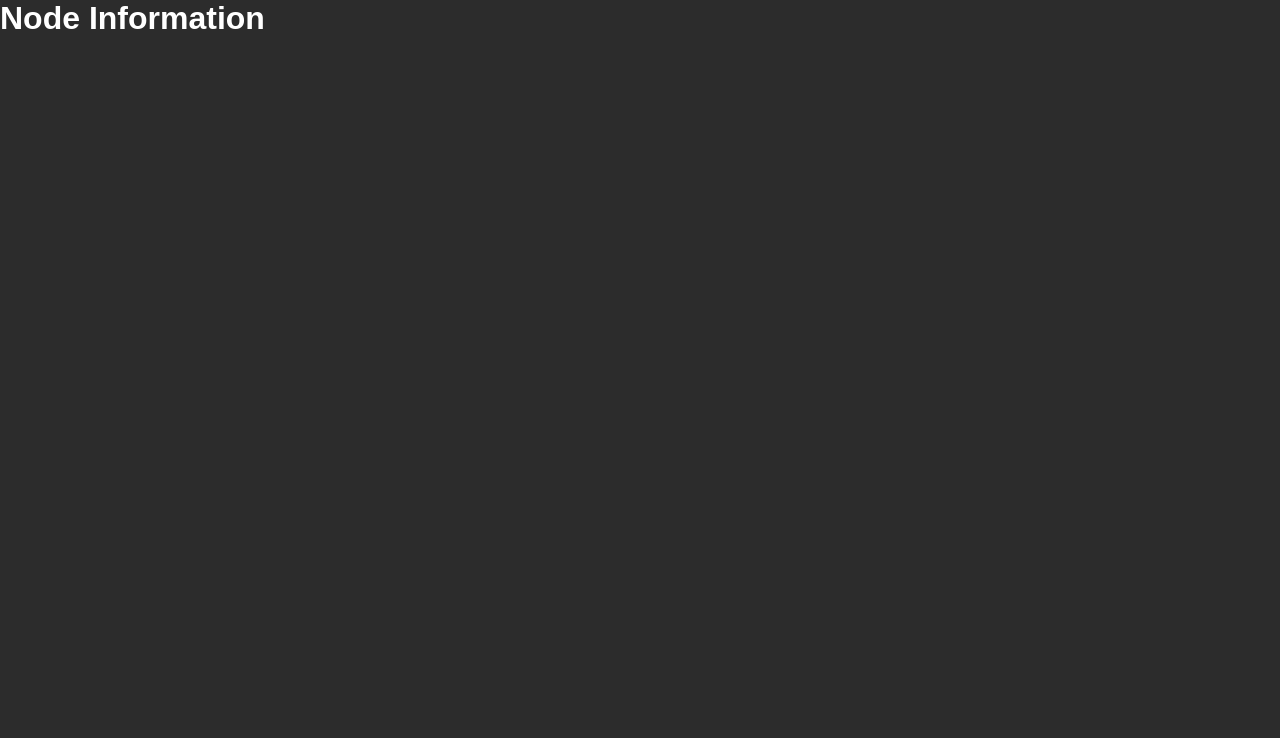
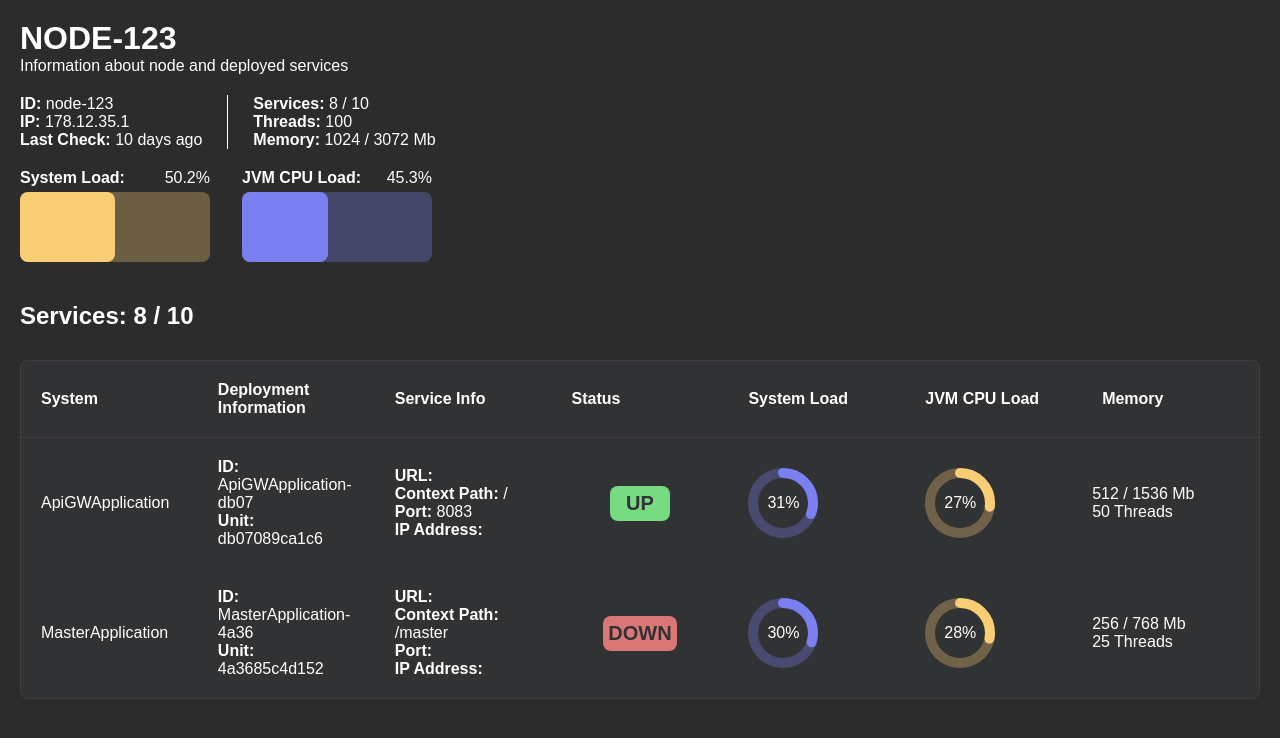
Before and after one commit to zha13a/wandern-frontend, a React app: page /node/1 in a window 1280 px wide. Shown: the top 738 px of the page. Built offline with nearby package versions, Linux system fonts and the light colour scheme; a web font is replaced by a local one.

Commit message:
feat: added node info page

```diff
--- /dev/null
+++ b/src/Components/ChonkyBar/ChonkyBar.css
@@ -0,0 +1,10 @@
+.bar {
+  min-width: 190px;
+  height: 70px;
+  border-radius: var(--default-border-radius);
+}
+
+.bar__progress {
+  height: 100%;
+  border-radius: var(--default-border-radius);
+}
--- /dev/null
+++ b/src/Components/ChonkyBar/ChonkyBar.js
@@ -0,0 +1,13 @@
+import React from "react";
+
+import "./ChonkyBar.css";
+
+const ChonkyBar = ({ persantage, color }) => {
+  return (
+    <div className="bar" style={{ backgroundColor: `${color}50`}}>
+      <div className="bar__progress" style={{ width: `${persantage}%`, backgroundColor: color }}/>
+    </div>
+  )
+};
+
+export default ChonkyBar;
--- a/src/Pages/NodeInformation/NodeInformation.css
+++ b/src/Pages/NodeInformation/NodeInformation.css
@@ -0,0 +1,46 @@
+.node-information {
+  padding: var(--default-padding);
+}
+
+.node-information__title {
+  font-weight: bold;
+  text-transform: uppercase;
+}
+
+.node-data {
+  display: flex;
+  gap: 25px;
+  margin-top: 20px;
+}
+
+.node-data__item {
+  padding-right: 25px;
+}
+
+.node-data__item:not(:last-child) {
+  border-right: solid 1px white;
+}
+
+.node-data__label {
+  font-weight: bold;
+}
+
+.node-data__bar {
+ margin-right: 7px;
+}
+
+.node-data__bar-data {
+  display: flex;
+  justify-content: space-between;
+  margin-bottom: 5px;
+}
+
+.node-data__bar-label {
+  font-weight: bold;
+}
+
+.node-information__services-count {
+  font-size: 24px;
+  font-weight: 600;
+  margin-top: 40px;
+}
--- a/src/Pages/NodeInformation/NodeInformation.js
+++ b/src/Pages/NodeInformation/NodeInformation.js
@@ -1,11 +1,178 @@
 import React from "react";
+import moment from "moment";
+
+import ChonkyBar from "../../Components/ChonkyBar/ChonkyBar";
+import Table from "../../Components/Table/Table";
+import CircleBar from "../../Components/CircleBar/CircleBar";
+import Modal from "../../Components/Modal/Modal";
 
 import "./NodeInformation.css";
 
+const nodeData = {
+  "agentId": "agent-001",
+  "node": {
+    "id": "node-123",
+    "nodeIp": "178.12.35.1",
+    "totalServices": 10,
+    "activeServices": 8,
+    "inactiveServices": 2,
+    "metrics": {
+      "timestamp": "2023-10-12T14:23:55Z",
+      "systemLoad": 50.2,
+      "jvmCpuLoad": 45.3,
+      "usedMemoryMB": 1024,
+      "freeMemoryMB": 3072,
+      "totalThreads": 100
+    }
+  },
+  "lastActive": "2023-10-12T14:23:55Z",
+  "agentVersion": "1.0.2",
+  "status": "active",
+  "services": [
+    {
+      "serviceId": "service-001",
+      "deploymentId": "ApiGWApplication-db07",
+      "deploymentUnit": "db07089ca1c6",
+      "system": "ApiGWApplication",
+      "contextPath": "/",
+      "port": 8083,
+      "healthCheck": {
+        "status": "UP",
+        "latency": "200ms",
+        "lastChecked": "2023-10-12T14:24:05Z"
+      },
+      "metrics": {
+        "timestamp": "2023-10-12T14:24:05Z",
+        "systemLoad": 30.5,
+        "jvmCpuLoad": 27.2,
+        "usedMemoryMB": 512,
+        "freeMemoryMB": 1536,
+        "totalThreads": 50
+      }
+    },
+    {
+      "serviceId": "service-002",
+      "deploymentId": "MasterApplication-4a36",
+      "deploymentUnit": "4a3685c4d152",
+      "system": "MasterApplication",
+      "contextPath": "/master",
+      "healthCheck": {
+        "status": "DOWN",
+        "latency": "500ms",
+        "lastChecked": "2023-10-12T14:24:10Z"
+      },
+      "metrics": {
+        "timestamp": "2023-10-12T14:24:10Z",
+        "systemLoad": 29.6,
+        "jvmCpuLoad": 28.1,
+        "usedMemoryMB": 256,
+        "freeMemoryMB": 768,
+        "totalThreads": 25
+      }
+    },
+  ]
+}
+
 const NodeInformation = () => {
+  const [isOpen, setIsOpen] = React.useState(false);
+  const [selectedServiceID, setSelectedServiceID] = React.useState(null);
+
+  const toggleModal = () => {
+    isOpen && setSelectedServiceID(null);
+    setIsOpen(!isOpen);
+  }
+
+  const turnOffService = (id) => {
+    // TODO: запрос на удаление
+    console.log(id);
+  };
+
   return(
-    <div>
-      <h1>Node Information</h1>
+    <div className="node-information">
+      <h1 className="node-information__title">{nodeData.node.id}</h1>
+      <div>Information about node and deployed services</div>
+      <div className="node-data">
+        <div className="node-data__item">
+          <div><span className="node-data__label">ID: </span>{nodeData.node.id}</div>
+          <div><span className="node-data__label">IP: </span>{nodeData.node.nodeIp}</div>
+          <div><span className="node-data__label">Last Check: </span>{moment(nodeData.lastActive).fromNow()}</div>
+        </div>
+        <div className="node-data__item">
+          <div><span className="node-data__label">Services: </span>{nodeData.node.activeServices} / {nodeData.node.totalServices}</div>
+          <div><span className="node-data__label">Threads: </span>{nodeData.node.metrics.totalThreads}</div>
+          <div><span className="node-data__label">Memory: </span>{nodeData.node.metrics.usedMemoryMB} / {nodeData.node.metrics.freeMemoryMB} Mb</div>
+        </div>
+      </div>
+      <div className="node-data">
+        <div className="node-data__bar">
+          <div className="node-data__bar-data">
+            <span className="node-data__bar-label">System Load: </span>
+            <span>{nodeData.node.metrics.systemLoad}%</span>
+          </div>
+          <ChonkyBar persantage={Math.round(nodeData.node.metrics.systemLoad)} color="#F9CD73"/>
+        </div>
+        <div className="node-data__bar">
+          <div className="node-data__bar-data">
+            <span className="node-data__bar-label">JVM CPU Load: </span>
+            <span>{nodeData.node.metrics.jvmCpuLoad}%</span>
+          </div>
+          <ChonkyBar persantage={Math.round(nodeData.node.metrics.jvmCpuLoad)} color="#7A80F0"/>
+        </div>
+      </div>
+      <div className="node-information__services-count">
+        Services: {nodeData.node.activeServices} / {nodeData.node.totalServices}
+      </div>
+      <Table colsCount={7} headers={["System", "Deployment Information", "Service Info", "Status", "System Load", "JVM CPU Load", "Memory"]}>
+        {nodeData.services.map(service => {
+          return (
+            <>
+              <div className="table__cell">{service.system}</div>
+              <div className="table__cell">
+                <div>
+                  <span className="cell-label">ID: </span>
+                  <span>{service.deploymentId}</span>
+                </div>
+                <div>
+                  <span className="cell-label">Unit: </span>
+                  <span>{service.deploymentUnit}</span>
+                </div>
+              </div>
+              <div className="table__cell">
+                <div>
+                  <span className="cell-label">URL: </span>
+                  <span>{service.serviceUrl}</span>
+                </div>
+                <div>
+                  <span className="cell-label">Context Path: </span>
+                  <span>{service.contextPath}</span>
+                </div>
+                <div>
+                  <span className="cell-label">Port: </span>
+                  <span>{service.port}</span>
+                </div>
+                <div>
+                  <span className="cell-label">IP Address: </span>
+                  <span>{service.ip}</span>
+                </div>
+              </div>
+              <div className="table__cell status-cell">
+                <div className="status-badge" status={service.healthCheck.status} onClick={() => {setSelectedServiceID(service.deploymentId); toggleModal()}}>{service.healthCheck.status}</div>
+              </div>
+              <CircleBar percentage={service.metrics.systemLoad} stroke="#7A80F0"/>
+              <CircleBar percentage={service.metrics.jvmCpuLoad} stroke="#F9CD73"/>
+              <div className="services-table__cell">
+                <div>{Math.round(service.metrics.usedMemoryMB)} / {Math.round(service.metrics.freeMemoryMB)} Mb</div>
+                <div>{service.metrics.totalThreads} Threads</div>
+              </div>
+            </>
+          )
+        })}
+        </Table>
+        <Modal isOpen={isOpen} toggleFunction={toggleModal}>
+          <div className="modal__header">Are you sure you want to turn off this service?</div>
+          <div className="modal__service-name">ApiGWApplication</div>
+          <button className="modal__accept-btn" onClick={() => {turnOffService(selectedServiceID); toggleModal()}}>YES, TURN OFF</button>
+        </Modal>
     </div>
   );
 };
--- a/src/Pages/Nodes/Nodes.css
+++ b/src/Pages/Nodes/Nodes.css
@@ -4,6 +4,7 @@
 
 .node-id {
   font-weight: 600;
+  cursor: pointer;
 }
 
 .last-check {
--- a/src/Pages/Nodes/Nodes.js
+++ b/src/Pages/Nodes/Nodes.js
@@ -1,5 +1,6 @@
 import React from "react";
 import moment from "moment";
+import { useNavigate } from "react-router-dom";
 
 import Table from "../../Components/Table/Table.js";
 import "./Nodes.css";
@@ -32,15 +33,17 @@ const rowsData = [
 ];
 
 const Nodes = () => {
+  const navigate = useNavigate();
+
   return (
     <div className="nodes">
       <h1>Nodes Dashboard</h1>
       <span>Information about nodes</span>
 
       <Table colsCount={4} headers={["Node ID", "IP", "Last Check Time", "Services"]}>
-        {rowsData.map((row, index) => (
+        {rowsData.map(row => (
           <>
-            <div className="table__cell node-id">{row.id}</div>
+            <div className="table__cell node-id" onClick={() => {navigate(`/node/${row.id}`)}}>{row.id}</div>
             <div className="table__cell">{row.nodeIp}</div>
             <div className="table__cell last-check">{moment(row.timestamp).fromNow()}</div>
             <div className="table__cell services">
```
Also changed, not shown: src/routes.js (added, +7 -0 lines).
